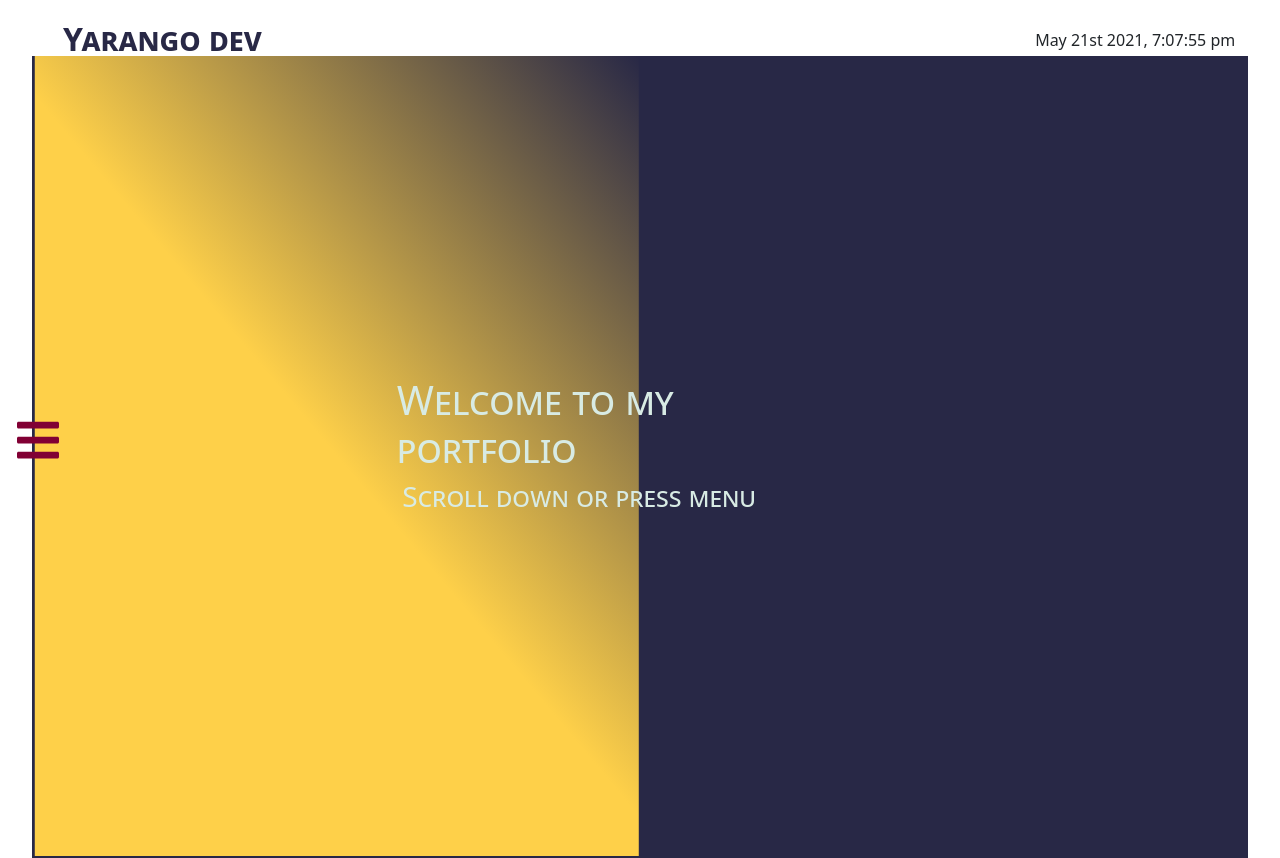
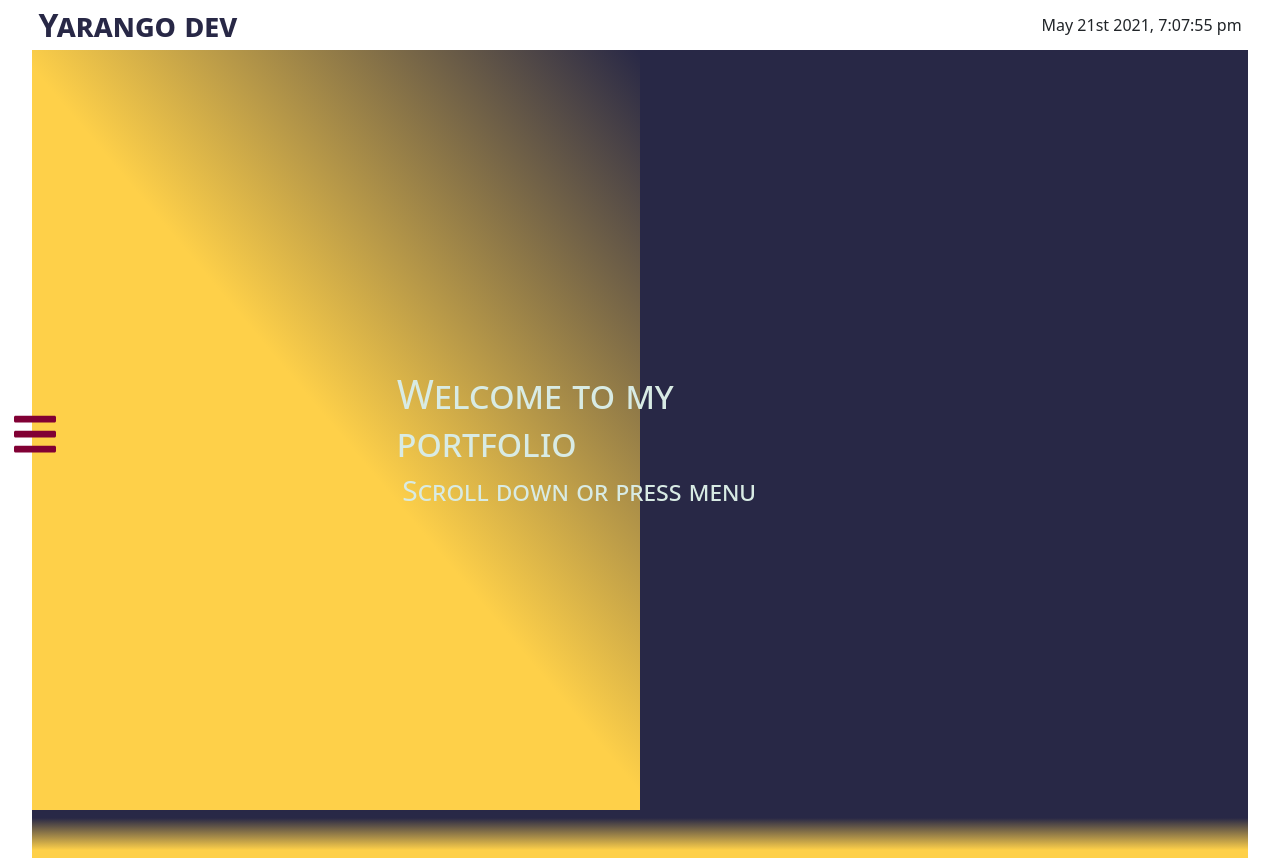
Before and after one commit to yarango582/Portfolio-YarangoDev.v2, a React (Create React App) app: page / in a window 1280 px wide. Shown: the top 858 px of the page. Built offline with nearby package versions, Linux system fonts and the light colour scheme.

Commit message:
mejoras en interface y estabilidad

```diff
--- a/src/components/Header/Header.css
+++ b/src/components/Header/Header.css
@@ -1,4 +1,3 @@
-
 .header {
     background-color: white;
     width: 100%;
@@ -8,11 +7,12 @@
 .header__container {
     display: flex;
     justify-content: space-between;
+    height: 100%;
 }
 
 .header__title {
-    margin-left: 63px;
-    padding-top: 20px;
+    margin-left: 3%;
+    margin-top: 0.5%;
 }
 
 .header__title-text {
@@ -21,13 +21,11 @@
     font-weight: bolder;
 }
 
-.header__datetime {
-    position: absolute;
-    right: 3.5%;
-    top: 3.5%;
-
-}
-
 span:hover {
     color: orangered;
 }
+
+.header__datetime {
+    margin-right: 3%;
+    margin-top: 1%;
+}
--- a/src/components/Header/Header.jsx
+++ b/src/components/Header/Header.jsx
@@ -9,12 +9,9 @@ const Header = () => {
 
     useEffect(() => {
 
-        const invertal = setInterval(()=> {
+        setInterval(()=> {
             setDate(getDateTime());
         },0)
-        window.onload = () => {
-            clearInterval(invertal);
-        }
 
     }, [date]);
 
--- a/src/components/Home/Home.css
+++ b/src/components/Home/Home.css
@@ -4,53 +4,75 @@
 
 .home-container {
     position: relative;
-    margin-top: 0.5%;
     background: linear-gradient(180deg, var(--colorThird)96%, var(--colorPrimary));
     width: 95%;
     margin-left: 2.5%;
-    height: 120vh;
+    height: 100vh;
 }
 
 .banner-begin {
     position: relative;
     padding: 0;
     background: linear-gradient(50deg, var(--colorPrimary) 50%, var(--colorThird));
-    width: 47.2vw;
-    height: 100vh;
-    transform: translate(-50.19%, 0%) matrix(1,0,0,1,0,0);
-    transition: 1s;
+    width: 50%;
+    height: 95%;
+    transform: translate(-50%, 0%) matrix(1,0,0,1,0,0);
+    transition: 0.5s;
+    overflow: visible;
+    z-index: 1;
 }
 
 .banner-end {
     position: relative;
     padding: 0;
     background: linear-gradient(180deg, var(--colorPrimary) 20%, var(--colorThird));
-    width: 90vw;
-    height: 110vh;
+    width: 100%;
+    height: 95%;
     transform: translate(0%, 0%) matrix(1,0,0,1,0,0);
-    transition: 2s;
+    transition: 0.5s;
+    overflow: visible;
+    z-index: 1;
 }
 
 .banner-show-menu {
     position: relative;
     padding: 0;
     background: linear-gradient(60deg, var(--colorPrimary) 50%, var(--colorThird));
-    width: 95.6vh;
-    height: 100vh;
+    width: 50%;
+    height: 95%;
     transform: translate(50%, 0%) matrix(1,0,0,1,0,0);
-    transition: 1s;
+    transition: 0.5s;
+    overflow: visible;
+    z-index: 1;
+}
 
-}
+/* Posicion derecha para menu */
+@media (max-width: 675px) {
 
     .banner__button-menu {
         position: absolute;
-    z-index: 1;
-    left: -1.2%;
+        z-index: 2;
+        right: -1.5%;
         top: 45vh;
         border: none;
         text-decoration: none;
         color: #810034;
         overflow: visible;
+    }
+}
+/* Posicion izquierda para menu */
+@media (min-width: 676px) {
+
+    .banner__button-menu {
+        position: absolute;
+        z-index: 2;
+        left: -1.5%;
+        top: 45vh;
+        border: none;
+        text-decoration: none;
+        color: #810034;
+        overflow: visible;
+    }
 }
 
 .banner__button-menu:hover {
@@ -59,14 +81,6 @@
 
 .banner__button-menu-icon {
     font-size: 3em;
-}
-
-.banner-content-container {
-    position: absolute;
-    left: 12%;
-    right: 60%;
-    bottom: 5%;
-    top: 15%;
 }
 
 .banner-out-text {
@@ -78,4 +92,5 @@
     color: var(--colorBack);
     font-variant: small-caps;
     font-weight: bolder;
+    z-index: 2;
 }
--- a/src/components/Home/Home.jsx
+++ b/src/components/Home/Home.jsx
@@ -50,9 +50,7 @@ const Home = ({scroll, containerTarget, bannerOutText}) => {
                     <i className="fas fa-bars banner__button-menu-icon"></i>
                 </a>
                 {/* Presentacion oculta */}
-                <div className='banner-content-container'>
-                    <Presentation/>
-                </div>
+                <Presentation/>
                 {/* Mensaje principal */}
                 <div className='banner-out-text' id='banner-out-text'>
                     <h1>
--- a/src/components/Home/Presentation/Presentation.css
+++ b/src/components/Home/Presentation/Presentation.css
@@ -1,15 +1,32 @@
 
-.container__title {
-    color: var(--colorBack);
-
+.container-presentation {
+    float: left;
+    width: 50%;
+    height: 80%;
 }
 
-.container__presentation {
-    margin-top: 5%;
+.presentation-title {
+    margin-top: 30%;
 }
 
-.container__presentation-text {
+.presentation-content {
+    padding: 1% 5%;
+}
+
+.presentation-title__text {
     color: var(--colorBack);
-    font-style: italic;
-    margin-top: 5%;
 }
+
+
+.presentation-content__text {
+    color: var(--colorBack);
+    text-align: center;
+}
+
+.presentation-content__text--mail {
+    text-decoration: none;
+}
+
+.presentation-content__text--mail:hover {
+    color: var(--colorPrimary);
+}
--- a/src/components/Home/Presentation/Presentation.jsx
+++ b/src/components/Home/Presentation/Presentation.jsx
@@ -2,24 +2,28 @@ import './Presentation.css';
 
 const Presentation = () => {
     return (
+        <div className='container-presentation'>
             <div className='container'>
-            <h2 className='container__title text-center mt-3'>
+                <div className='row'>
+                    <div className='col-12 presentation-column'>
+                        <div className='presentation-title'>
+                            <h2 className='presentation-title__text text-center'>
                                 Hi, my name's Yeison Arango 👋👨‍💻 Nice to meet you!
                             </h2>
-            <section>
-                <div className='container__presentation'>
-                    <p className='container__presentation-text'>
+                        </div>
+                        <div className='presentation-content'>
+                            <p className='presentation-content__text'>
                                 I'm a full stack developer with knowledge in Javascript,
                                 React and Node.js amoung others, if you want to know more,
                                 scroll down
                             </p>
-                    <div className='container__presentation-contact'>
-                        <p className='container__presentation-text text-center'>
-                            Got any questions? <a href="mailto:yeisonarango03@gmail.com">Contact me.</a>
+                            <p className='presentation-content__text'>
+                                Got any questions? <a className='presentation-content__text--mail' href="mailto:yeisonarango03@gmail.com">Contact me.</a>
                             </p>
                         </div>
                     </div>
-            </section>
+                </div>
+            </div>
         </div>
     )
 }
--- a/src/components/Home/Projects/Projects.css
+++ b/src/components/Home/Projects/Projects.css
@@ -4,11 +4,10 @@
     margin-left: 2.5%;
     width: 95%;
     background: linear-gradient(180deg, var(--colorPrimary)50%, var(--colorThird));
-    border: 1px solid green;
 }
 
 .container-projects__text {
-    font-size: 48px;
+    font-size: 36px;
     font-weight: bolder;
     display: flex;
     justify-content: center;
```
Lines whose indentation alone changed are shown as unchanged.
